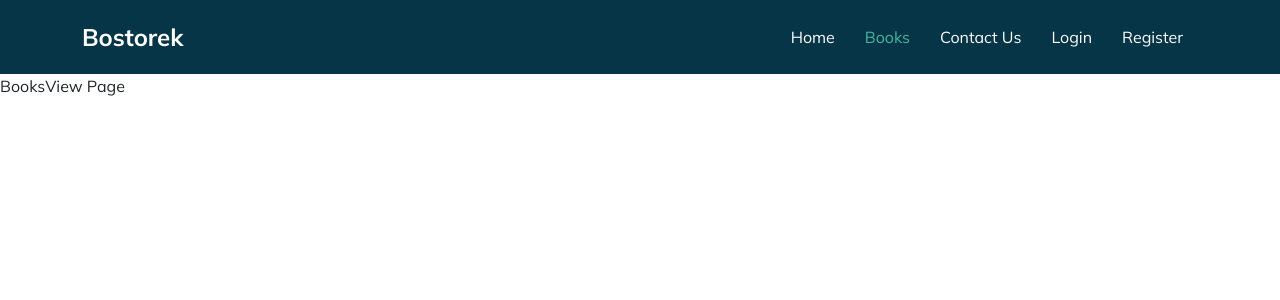
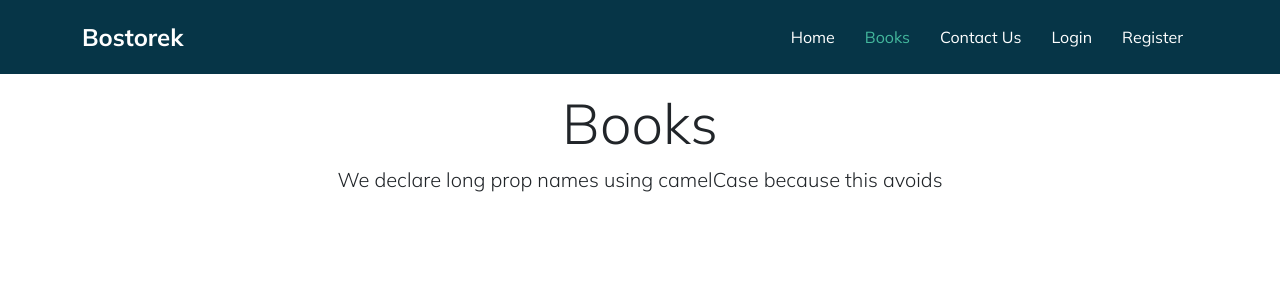
Before and after one commit to ArinSoftware/bostorek-tr, a Vue app in the folder frontend/: page /books in a window 1280 px wide. Shown: the top 300 px of the page. Built offline with nearby package versions, Linux system fonts and the light colour scheme.

Commit message:
lesson 08

```diff
--- /dev/null
+++ b/frontend/src/components/SectionHeader.vue
@@ -0,0 +1,25 @@
+<template>
+  <div class="text-center mb-5 mt-3">
+    <h1 class="display-4 font-weight-bolder">{{ title }}</h1>
+    <p class="lead">{{ text }}</p>
+  </div>
+</template>
+
+<script>
+export default {
+  name: "SectionHeader",
+  /* props: ['title', 'text'] */
+  props: {
+    title: {
+      type: String,
+      required: true
+    },
+    text: {
+      type: String,
+      required: true
+    }
+  }
+}
+</script>
+
+<style lang="scss" scoped></style>
--- a/frontend/src/views/BooksView.vue
+++ b/frontend/src/views/BooksView.vue
@@ -1,12 +1,22 @@
 <template>
-  <div>
-    BooksView Page
-  </div>
+  <section>
+    <div class="container">
+      <SectionHeader title="Books" text="We declare long prop names using camelCase because this avoids" />
+    </div>
+  </section>
 </template>
 
 <script>
+import SectionHeader from '@/components/SectionHeader.vue';
 export default {
-  name: "BooksView"
+  name: "BooksView",
+  components: {
+    SectionHeader
+  },
+  data() {
+    return {
+    }
+  }
 }
 </script>
 
--- a/frontend/src/views/ContactView.vue
+++ b/frontend/src/views/ContactView.vue
@@ -1,12 +1,16 @@
 <template>
   <div>
-    ContactView Page
+    <SectionHeader title="Contact Us" text="We declare long prop names using camelCase because this avoids" />
   </div>
 </template>
 
 <script>
+import SectionHeader from '@/components/SectionHeader.vue';
 export default {
-  name: "ContactView"
+  name: "ContactView",
+  components: {
+    SectionHeader
+  }
 }
 </script>
 
```
